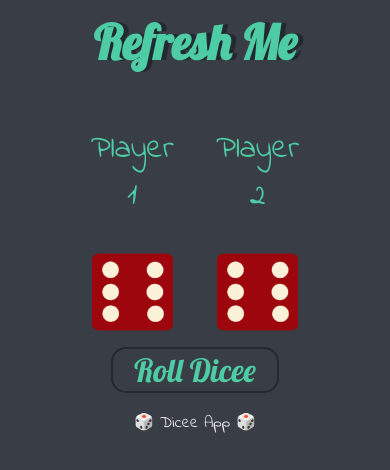
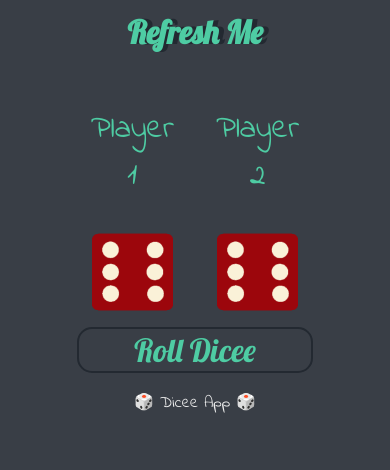
Before and after one commit to amitmo50/RollDice2, a plain HTML site: page index.html in a window 390 px wide. Drawn offline with Linux system fonts and the light colour scheme.

Commit message:
fix style

```diff
--- a/style.css
+++ b/style.css
@@ -58,10 +58,10 @@ footer {
         width: 80%;
     }
     .btn-press {
-        width: 50%;
+        width: 70%;
     }
     #title {
-        font-size: 3rem;
+        font-size: 2rem;
     }
     .player {
         width: 30%;
```
